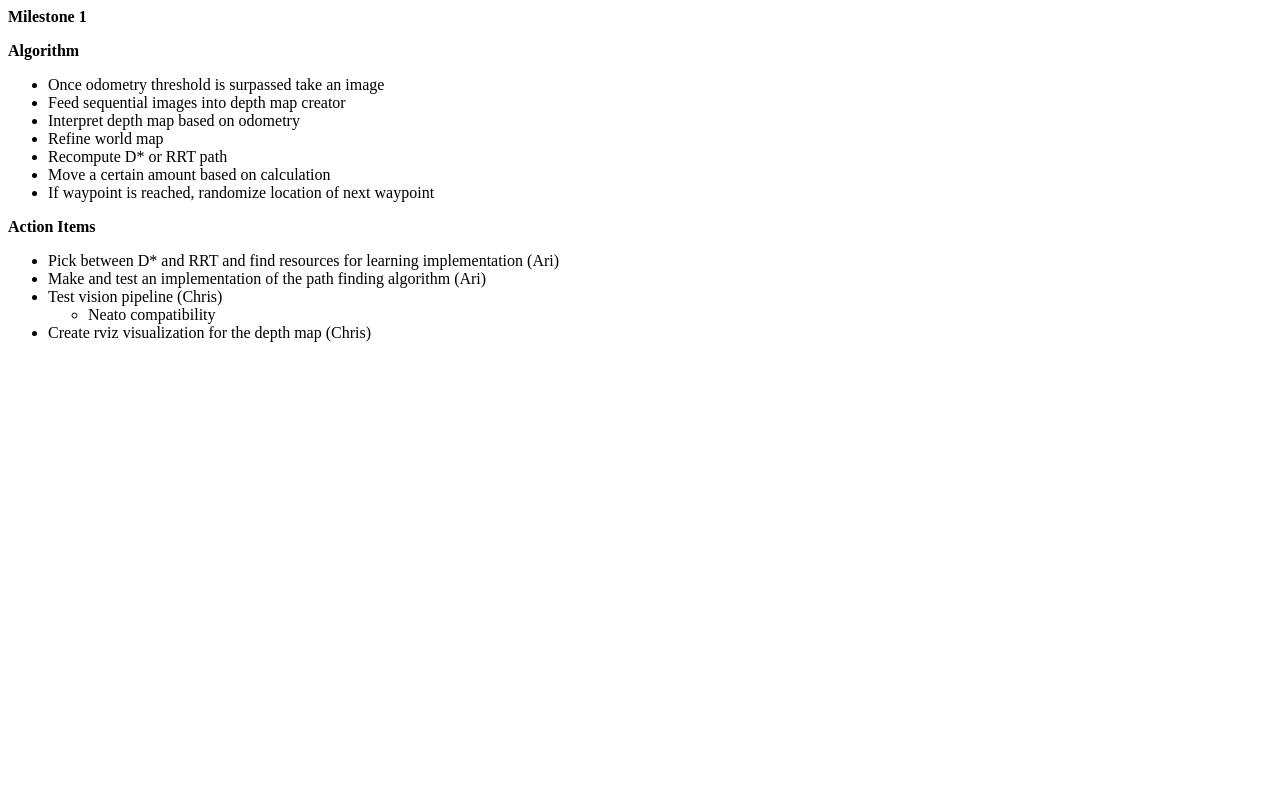
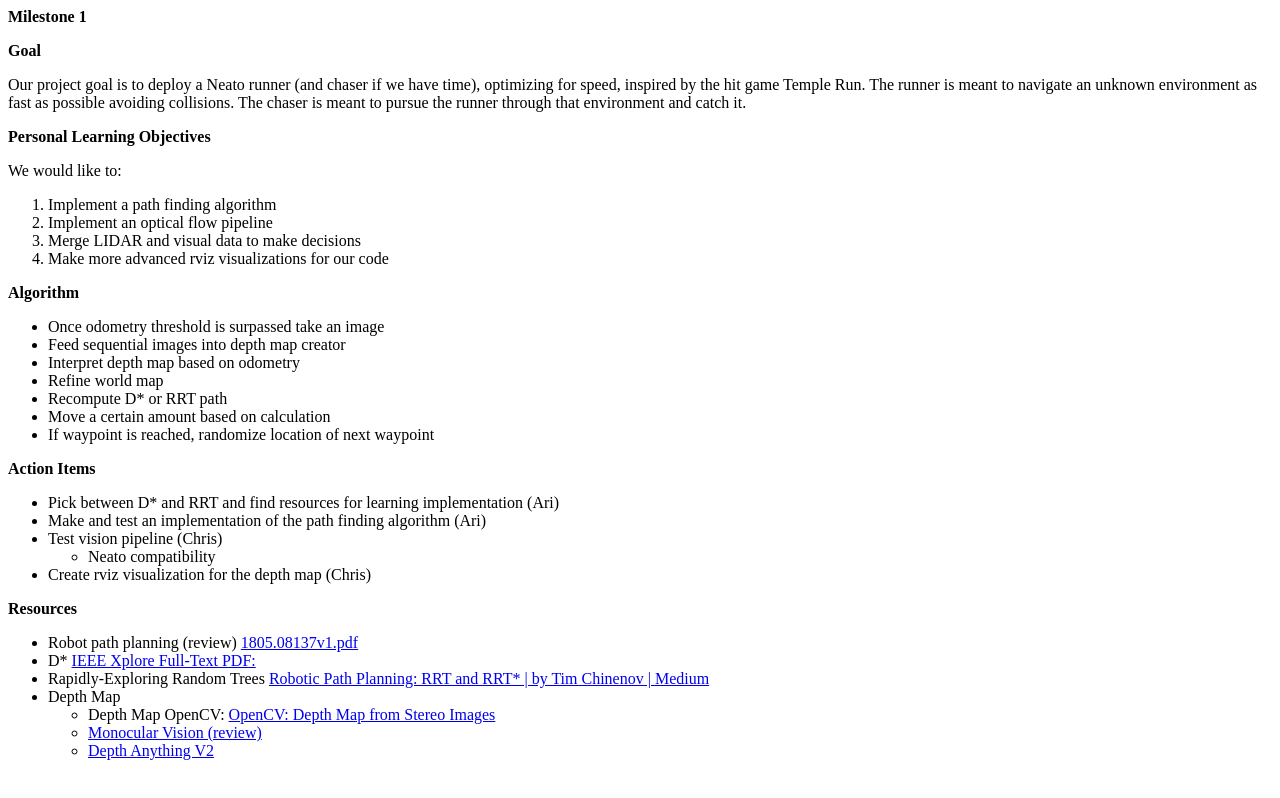
Before and after one commit to AriB2003/neato-temple-run, a plain HTML site: page index.html in a window 1280 px wide. Drawn offline with Linux system fonts and the light colour scheme.

Commit message:
Add milestone 1

```diff
--- a/index.html
+++ b/index.html
@@ -1,5 +1,30 @@
 <strong>Milestone 1</strong>
 </p>
+<p>
+<strong>Goal</strong>
+</p>
+<p>
+
+</p>
+<p>
+Our project goal is to deploy a Neato runner (and chaser if we have time), optimizing for speed, inspired by the hit game Temple Run. The runner is meant to navigate an unknown environment as fast as possible avoiding collisions. The chaser is meant to pursue the runner through that environment and catch it.
+</p>
+<p>
+<strong>Personal Learning Objectives</strong>
+</p>
+<p>
+We would like to:
+</p>
+<ol>
+
+<li>Implement a path finding algorithm</li>
+
+<li>Implement an optical flow pipeline</li>
+
+<li>Merge LIDAR and visual data to make decisions</li>
+
+<li>Make more advanced rviz visualizations for our code</li>
+</ol>
 <p>
 <strong>Algorithm</strong>
 </p>
@@ -34,4 +59,24 @@
 <li>Neato compatibility</li>
 </ul>
 
-<li>Create rviz visualization for the depth map (Chris)
+<li>Create rviz visualization for the depth map (Chris)</li>
+</ul>
+<p>
+<strong>Resources</strong>
+</p>
+<ul>
+
+<li>Robot path planning (review) <a href="https://arxiv.org/vc/arxiv/papers/1805/1805.08137v1.pdf">1805.08137v1.pdf</a></li>
+
+<li>D* <a href="https://ieeexplore.ieee.org/stamp/stamp.jsp?arnumber=1013481&casa_token=jwGtJefa8aAAAAAA:FGIIJ024HLdBppgE7nynTiaBq4XnjNIrJ0M7z9-JPt2QdNJzlzXrHwVMcBCDYR1wN6kRR0iHAW4">IEEE Xplore Full-Text PDF:</a></li>
+
+<li>Rapidly-Exploring Random Trees <a href="https://theclassytim.medium.com/robotic-path-planning-rrt-and-rrt-212319121378">Robotic Path Planning: RRT and RRT* | by Tim Chinenov | Medium</a></li>
+
+<li>Depth Map</li>
+<ul>
+
+<li>Depth Map OpenCV: <a href="https://docs.opencv.org/4.x/dd/d53/tutorial_py_depthmap.html">OpenCV: Depth Map from Stereo Images</a></li>
+
+<li><a href="https://medium.com/@patriciogv/the-state-of-the-art-of-depth-estimation-from-single-images-9e245d51a315">Monocular Vision (review)</a></li>
+
+<li><a href="https://huggingface.co/docs/transformers/en/model_doc/depth_anything_v2">Depth Anything V2</a>
```
